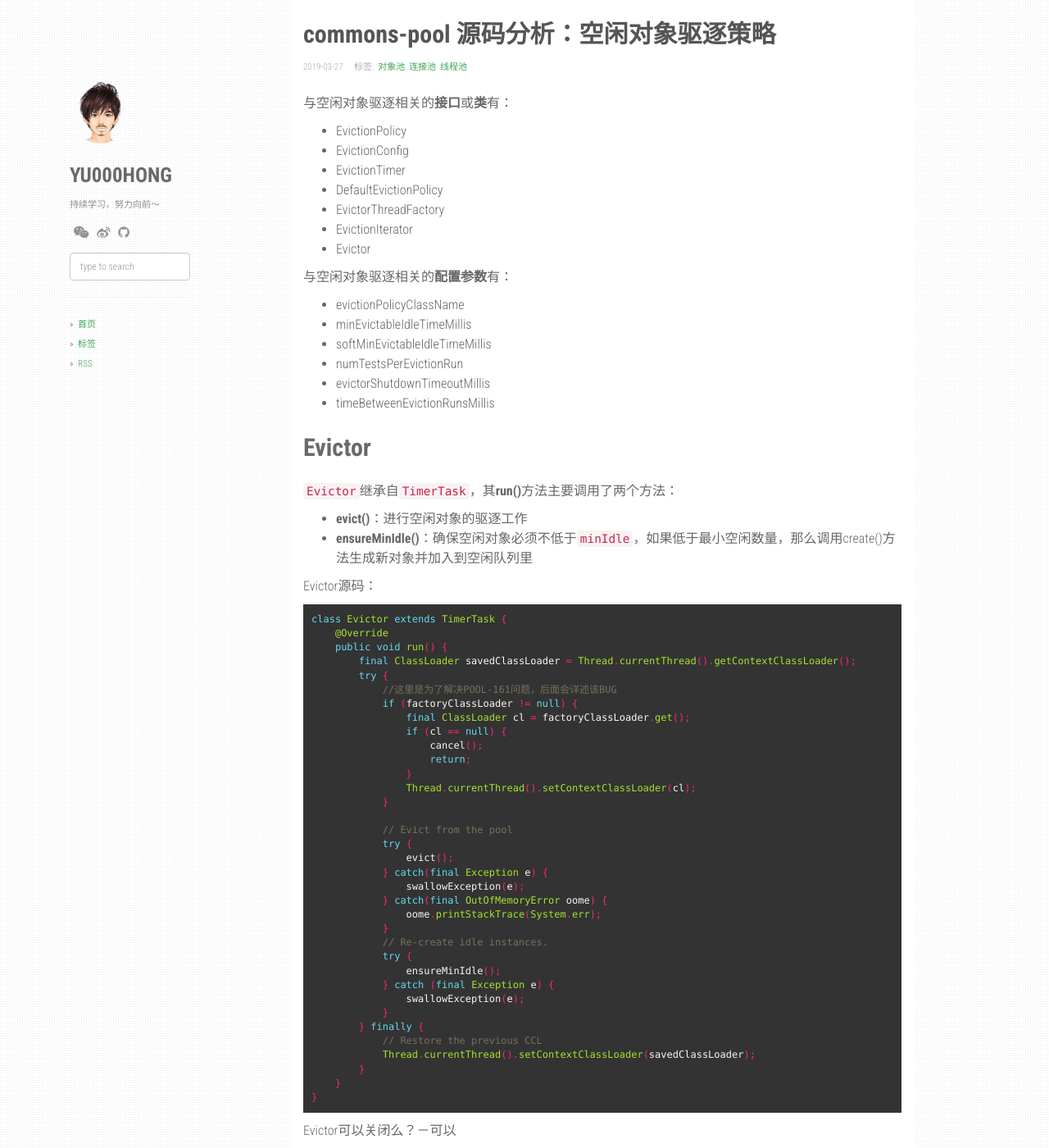
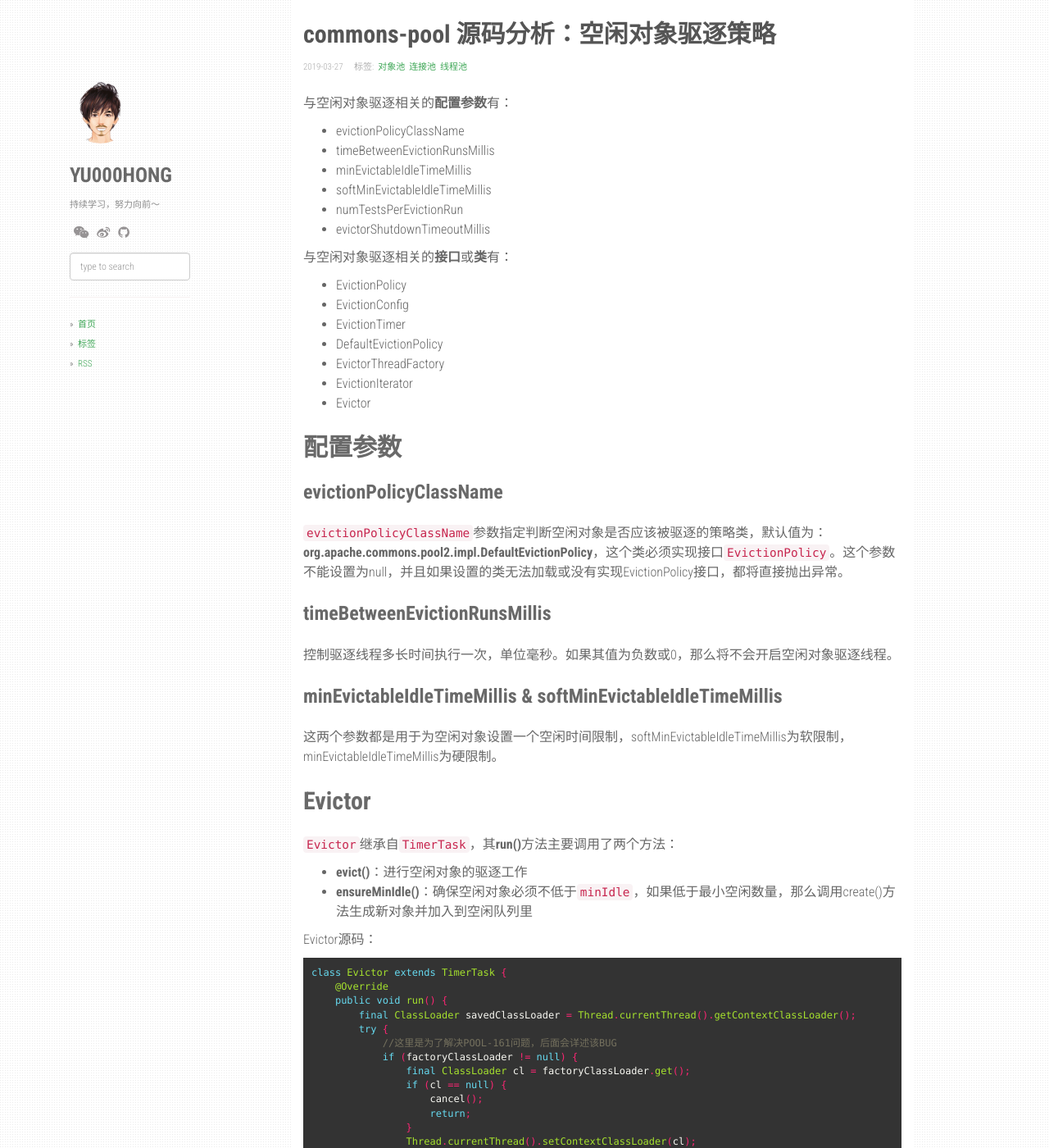
Before and after one commit to yu000hong/yu000hong.github.io, a Jekyll site: the page built from _posts/2019-03-29-commons-pool-3.md, in a window 1280 px wide and 1400 px high. Shown: the whole window at 82% size. Built offline with Jekyll 4.4.1, drawn with Linux system fonts in a browser that asks for light colours; nearby versions of some CDN libraries; some of the changed text lies outside the part shown.

Commit message:
完成文章

```diff
--- a/_posts/2019-03-29-commons-pool-3.md
+++ b/_posts/2019-03-29-commons-pool-3.md
@@ -4,6 +4,15 @@
 date:   2019-03-27 08:50:00 +0800
 tags: [对象池, 连接池, 线程池]
 ---
+
+与空闲对象驱逐相关的**配置参数**有：
+
+- evictionPolicyClassName
+- timeBetweenEvictionRunsMillis
+- minEvictableIdleTimeMillis
+- softMinEvictableIdleTimeMillis
+- numTestsPerEvictionRun
+- evictorShutdownTimeoutMillis
 
 与空闲对象驱逐相关的**接口**或**类**有：
 
@@ -15,14 +24,19 @@
 - EvictionIterator
 - Evictor
 
-与空闲对象驱逐相关的**配置参数**有：
+## 配置参数
 
-- evictionPolicyClassName
-- minEvictableIdleTimeMillis
-- softMinEvictableIdleTimeMillis
-- numTestsPerEvictionRun
-- evictorShutdownTimeoutMillis
-- timeBetweenEvictionRunsMillis
+### evictionPolicyClassName
+
+`evictionPolicyClassName`参数指定判断空闲对象是否应该被驱逐的策略类，默认值为：**org.apache.commons.pool2.impl.DefaultEvictionPolicy**，这个类必须实现接口`EvictionPolicy`。这个参数不能设置为null，并且如果设置的类无法加载或没有实现EvictionPolicy接口，都将直接抛出异常。
+
+### timeBetweenEvictionRunsMillis
+
+控制驱逐线程多长时间执行一次，单位毫秒。如果其值为负数或0，那么将不会开启空闲对象驱逐线程。
+
+### minEvictableIdleTimeMillis & softMinEvictableIdleTimeMillis
+
+这两个参数都是用于为空闲对象设置一个空闲时间限制，softMinEvictableIdleTimeMillis为软限制，minEvictableIdleTimeMillis为硬限制。
 
 ## Evictor
 
@@ -186,26 +200,3 @@
 {% endhighlight %}
 
 默认情况下，我们是使用DefaultEvictionPolicy做为默认驱逐策略。同时，我们也可以自己实现驱逐策略，进行驱逐相关的定制化。驱逐策略配置参数为：`evictionPolicyClassName`
-
-
-## evictionPolicyClassName
-
-`evictionPolicyClassName`参数指定判断空闲对象是否应该被驱逐的策略类，默认值为：**org.apache.commons.pool2.impl.DefaultEvictionPolicy**，这个类必须实现接口`EvictionPolicy`。
-
-看一下源码：
-
-{% highlight java %}
-public class DefaultEvictionPolicy<T> implements EvictionPolicy<T> {
-
-    @Override
-    public boolean evict(final EvictionConfig config, final PooledObject<T> underTest, final int idleCount) {
-        if ((config.getIdleSoftEvictTime() < underTest.getIdleTimeMillis() &&
-                config.getMinIdle() < idleCount) ||
-                config.getIdleEvictTime() < underTest.getIdleTimeMillis()) {
-            return true;
-        }
-        return false;
-    }
-
-}
-{% endhighlight %}
```
